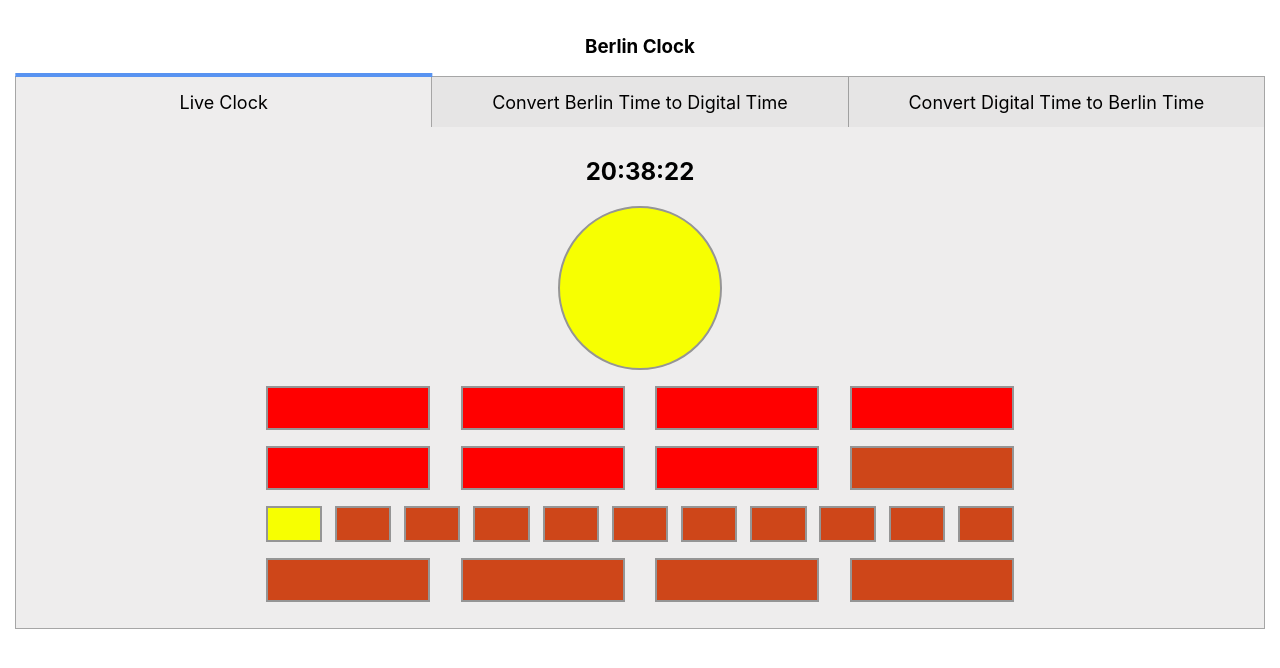
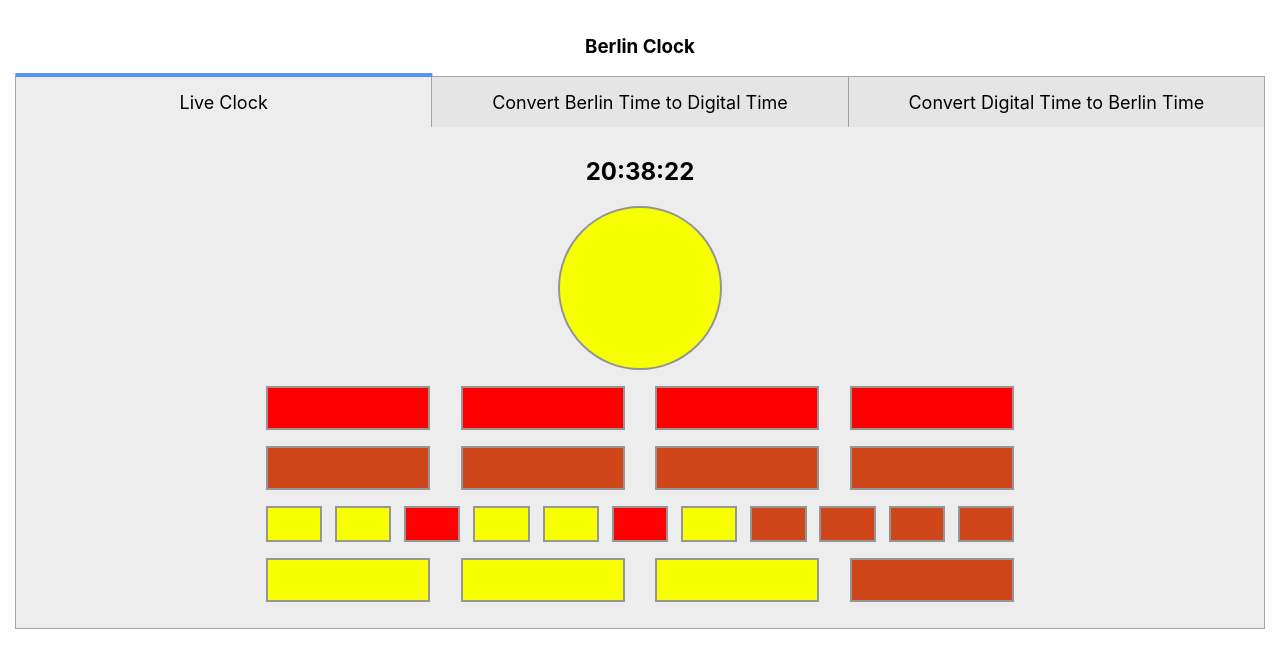
Before and after one commit to mohamedhemidi/berlin-clock-reactjs, a React (Create React App) app: page / in a window 1280 px wide. Shown: the top 668 px of the page. Built offline with nearby package versions, Linux system fonts and the light colour scheme.

Commit message:
Fix live clock issue

```diff
--- a/src/interfaces/Converter/Converter.js
+++ b/src/interfaces/Converter/Converter.js
@@ -54,7 +54,7 @@ const Converter = () => {
       <div className="content-container">
         <div className={`content ${getActiveClass(1, "active-content")}`}>
         <h2>{new Date().toLocaleTimeString('fr-FR')}</h2>
-          <ClockBody body={convertBerlinTimeToDigital(convertDigitalToBerlinTime("23:05:00"))} />
+          <ClockBody body={convertBerlinTimeToDigital(convertDigitalToBerlinTime(time))} />
         </div>
         <div className={`content ${getActiveClass(2, "active-content")}`}>
          <BerlinToDigitalConverter body={convertBerlinTimeToDigital(convertDigitalToBerlinTime("00:00:01"))} time="00:00:01"/>
```
